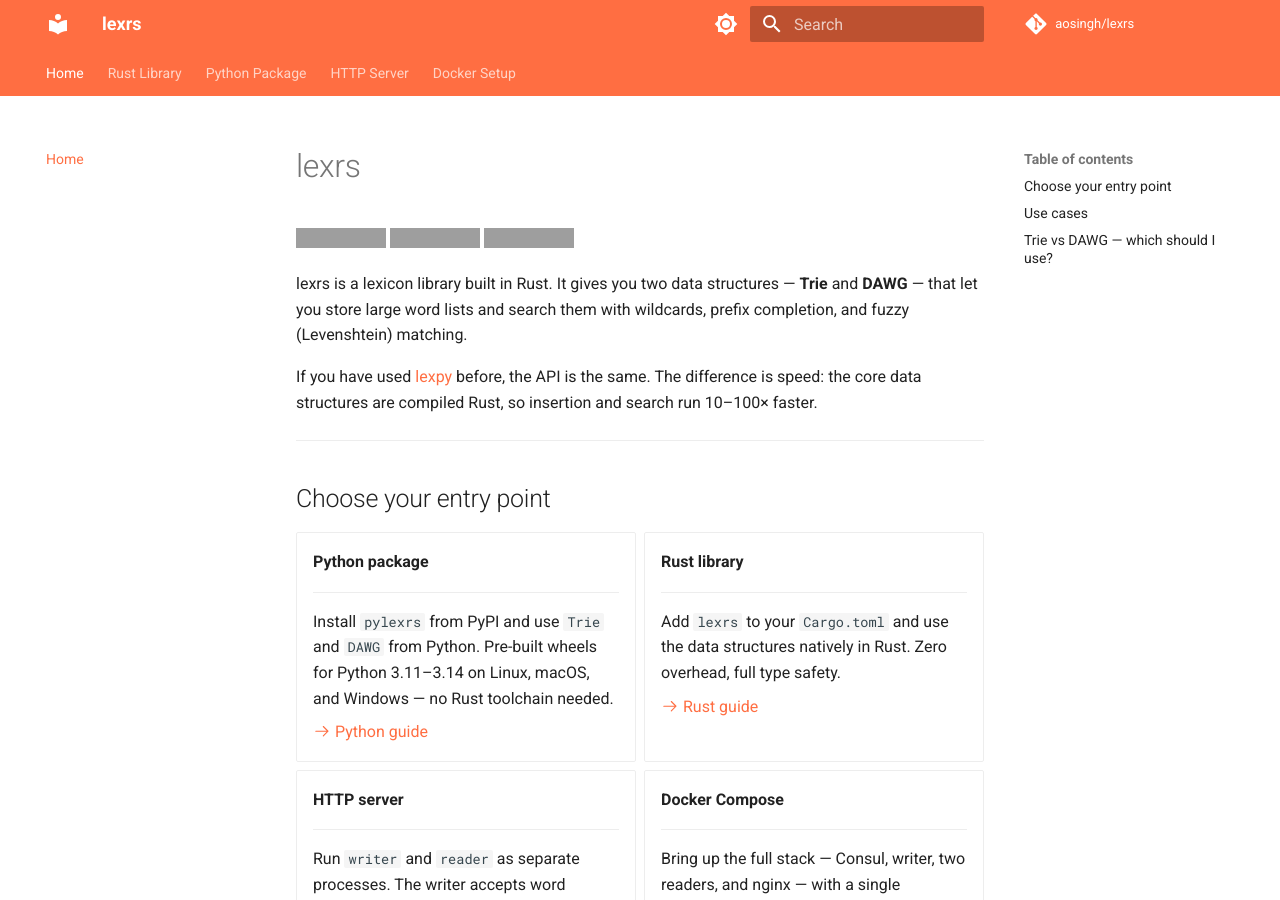
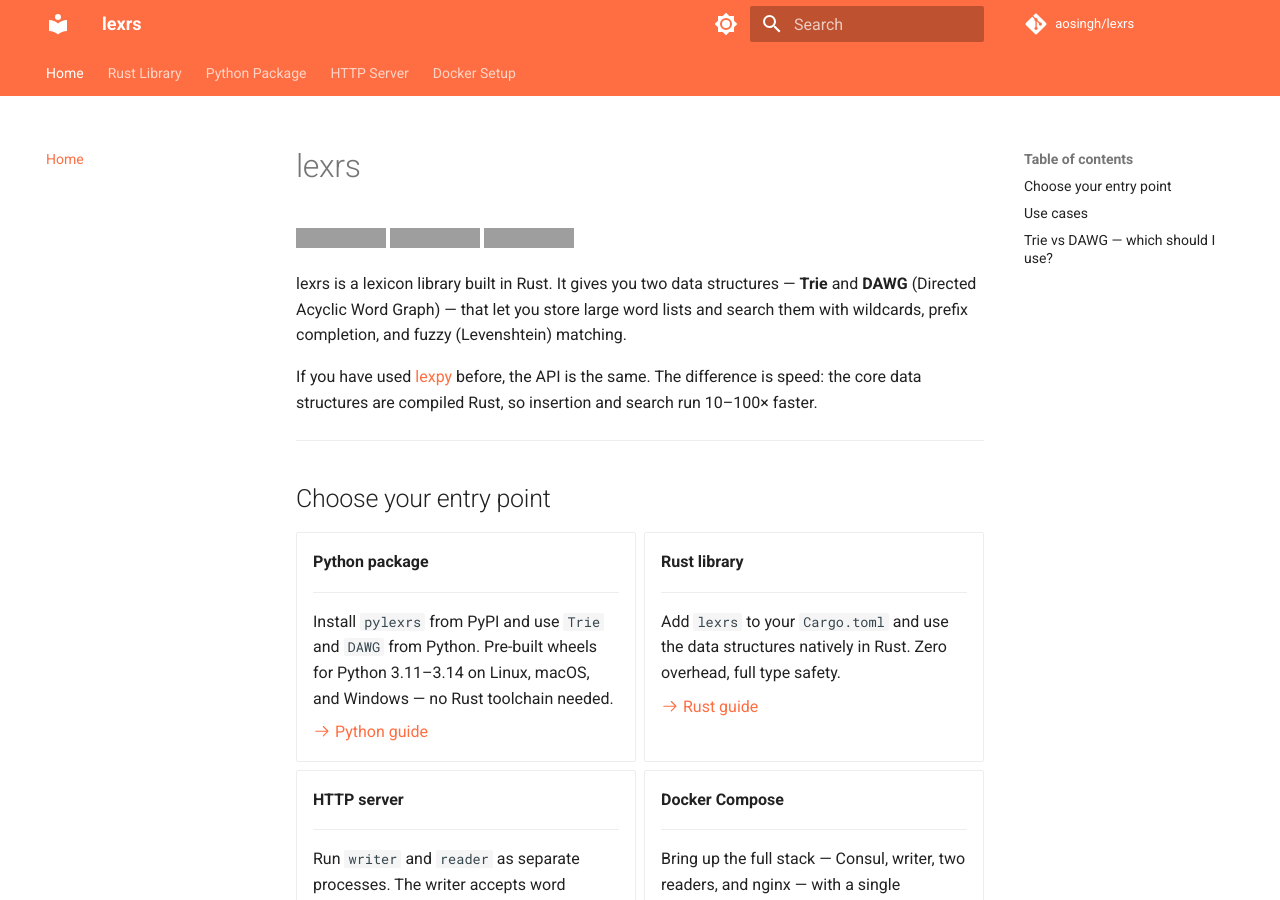
Before and after one commit to aosingh/lexrs, an MkDocs documentation site: the page built from docs/index.md, in a window 1280 px wide and 900 px high. Built offline with MkDocs 1.6.1 and Material for MkDocs 9.7.7, drawn with Linux system fonts in a browser that asks for light colours; comment, search, counter and statistics services are not loaded; grey boxes are pictures that could not be loaded.

Commit message:
Updated docs

```diff
--- a/docs/index.md
+++ b/docs/index.md
@@ -4,7 +4,7 @@
 [![Crates.io](https://img.shields.io/crates/v/lexrs?label=lexrs&color=orange)](https://crates.io/crates/lexrs)
 [![Crates.io](https://img.shields.io/crates/v/lexrs-server?label=lexrs-server&color=orange)](https://crates.io/crates/lexrs-server)
 
-lexrs is a lexicon library built in Rust. It gives you two data structures — **Trie** and **DAWG** — that let you store large word lists and search them with wildcards, prefix completion, and fuzzy (Levenshtein) matching.
+lexrs is a lexicon library built in Rust. It gives you two data structures — **Trie** and **DAWG** (Directed Acyclic Word Graph) — that let you store large word lists and search them with wildcards, prefix completion, and fuzzy (Levenshtein) matching.
 
 If you have used [lexpy](https://github.com/aosingh/lexpy) before, the API is the same. The difference is speed: the core data structures are compiled Rust, so insertion and search run 10–100× faster.
 
```
Also changed, not shown: docs/docker.md (+1 -1 lines).
